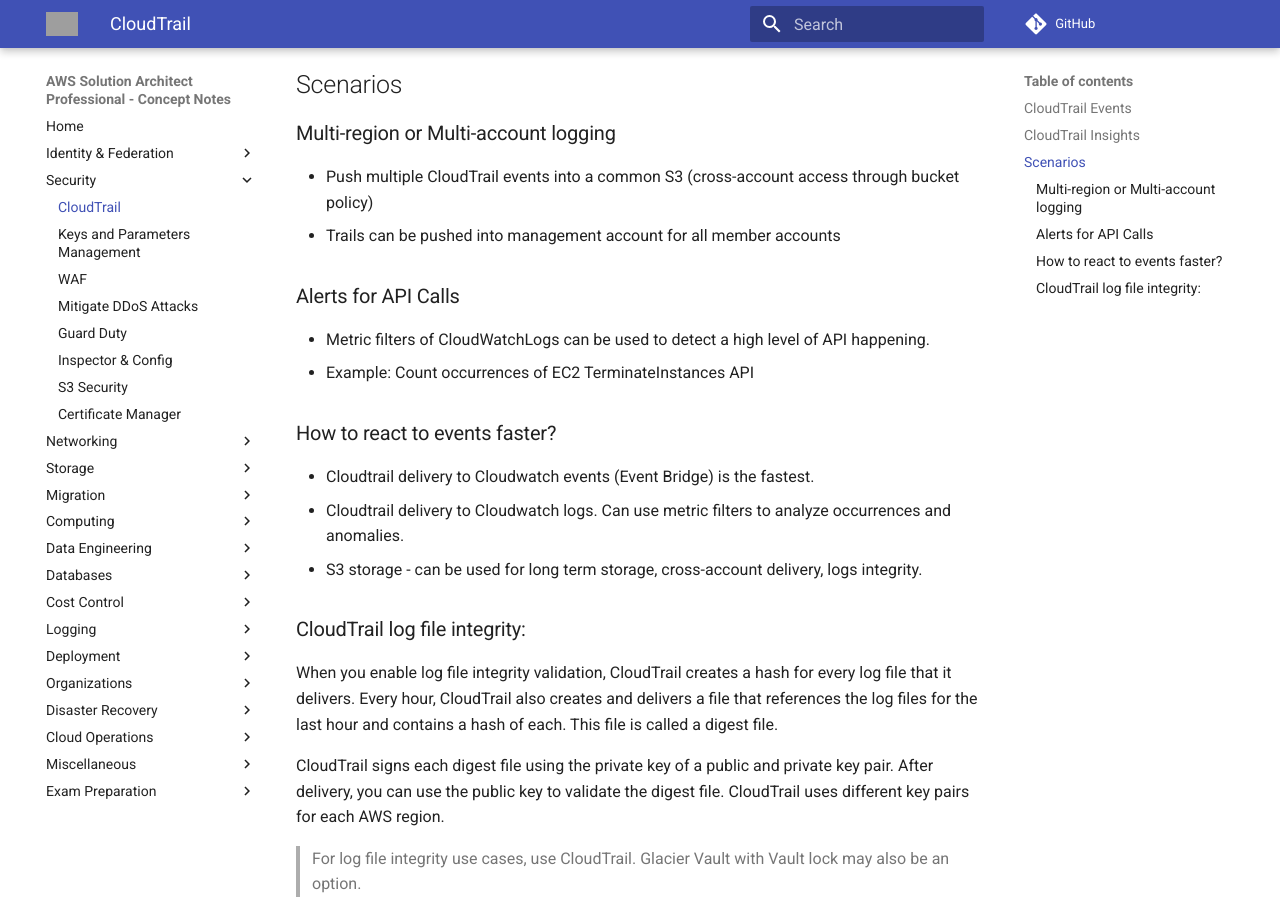
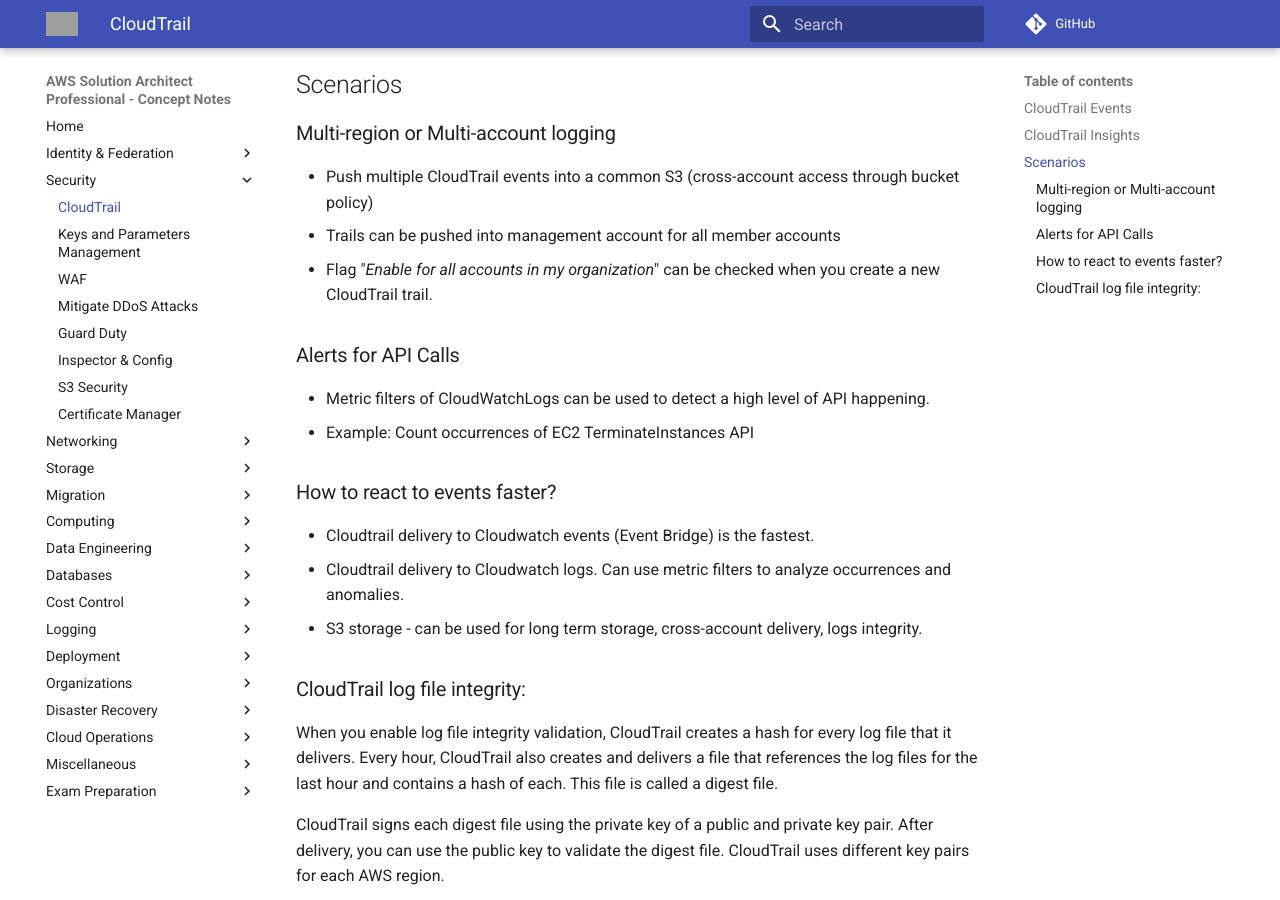
Before and after one commit to jeyabalajis/aws-certified-sa-pro-notes, an MkDocs documentation site: the page built from docs/security/cloudtrail.md, in a window 1280 px wide and 900 px high, scrolled down 413 px. Built offline with MkDocs 1.6.1 and Material for MkDocs 9.7.7, drawn with Linux system fonts in a browser that asks for light colours; comment, search, counter and statistics services are not loaded; grey boxes are pictures that could not be loaded.

Commit message:
Update cloudtrail.md

```diff
--- a/docs/security/cloudtrail.md
+++ b/docs/security/cloudtrail.md
@@ -13,6 +13,7 @@
 ### Multi-region or Multi-account logging
 - Push multiple CloudTrail events into a common S3 (cross-account access through bucket policy)
 - Trails can be pushed into management account for all member accounts
+- Flag "_Enable for all accounts in my organization_" can be checked when you create a new CloudTrail trail.
 
 ### Alerts for API Calls
 - Metric filters of CloudWatchLogs can be used to detect a high level of API happening.
```
